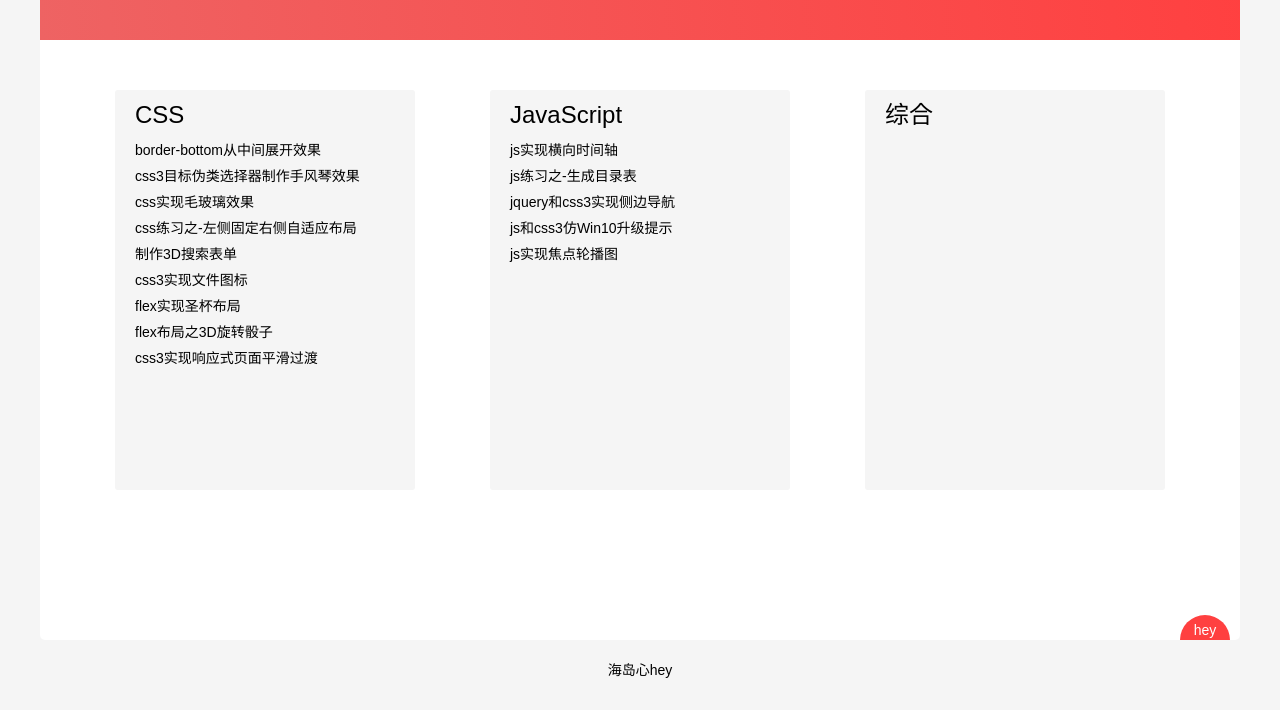
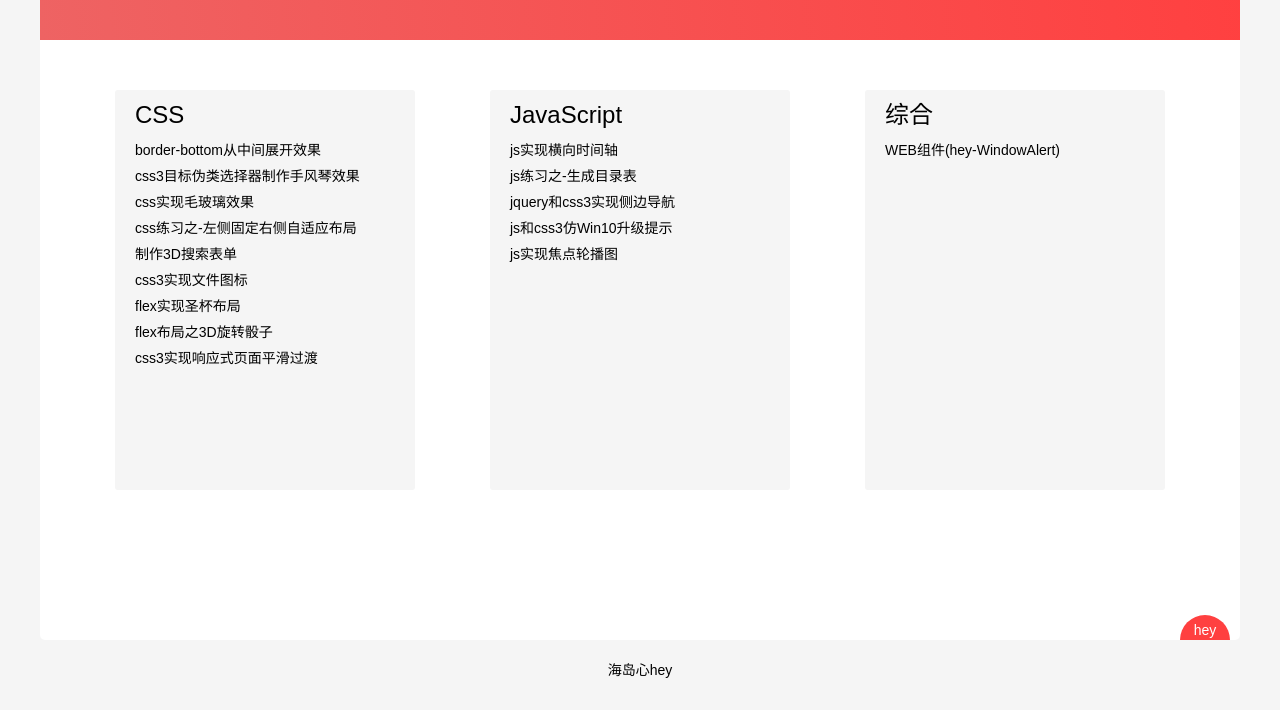
Before and after one commit to EryouHao/demos, a plain HTML site: page index.html in a window 1280 px wide. Shown: the part 90-800 px from the top of the page. Drawn offline with Linux system fonts and the light colour scheme.

Commit message:
add hey-WindowAlert

```diff
--- a/index.html
+++ b/index.html
@@ -38,7 +38,7 @@
     <div class="items">
       <div class="item-title">综合</div>
       <ul>
-        <li><a href="#"></a></li>
+        <li><a href="http://fehey.com/hey-WindowAlert/" target="_blank">WEB组件(hey-WindowAlert)</a></li>
       </ul>
     </div>
     <div class="xm">
```
